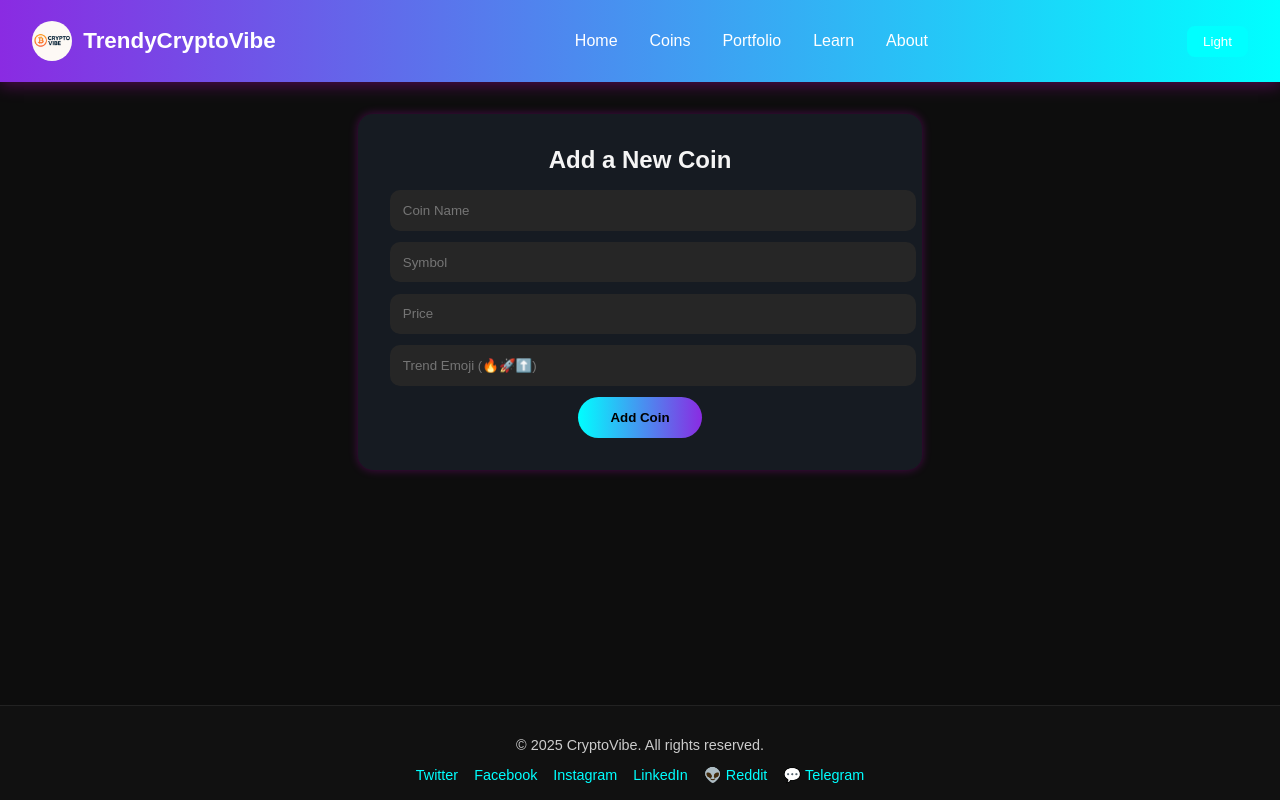
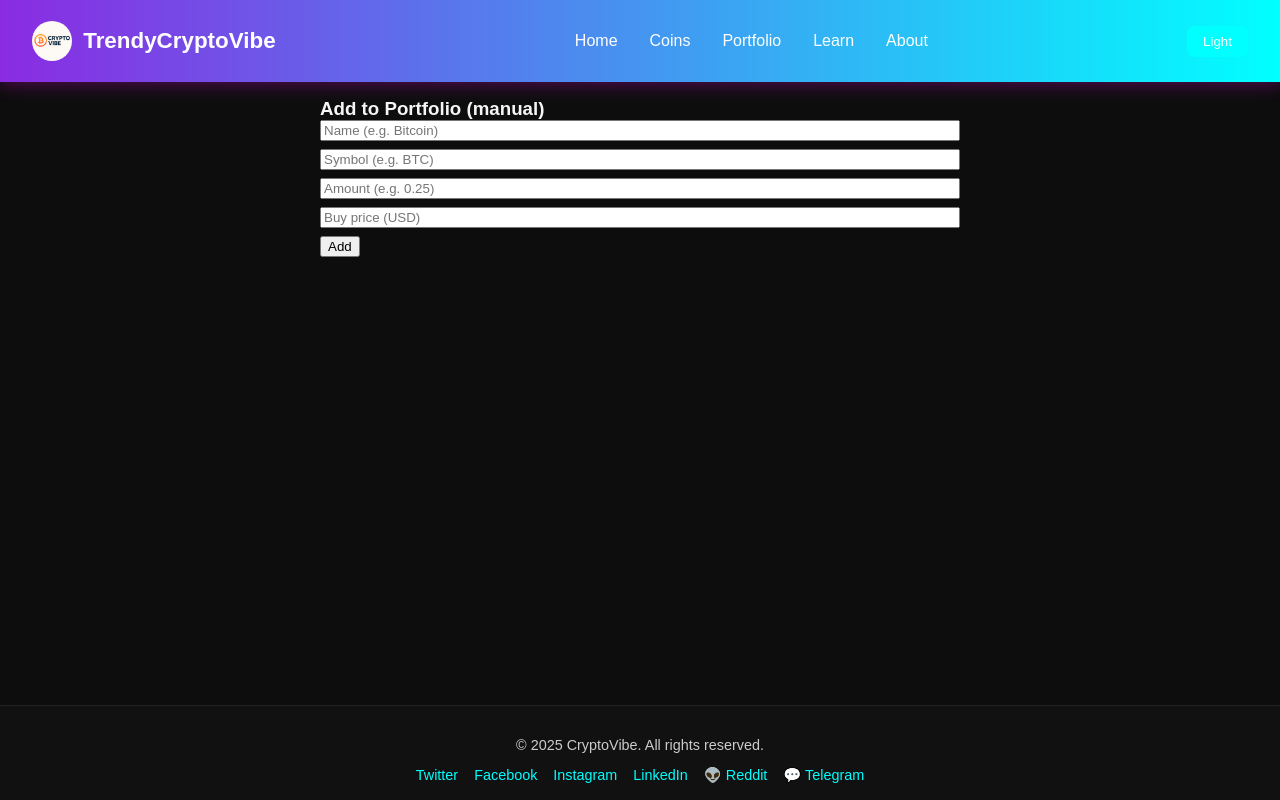
Before and after one commit to Kemmytheboss/trendy-crypto-vibe-frontend, a React (Create React App) app: page /add in a window 1280 px wide. Built offline with nearby package versions, Linux system fonts and the light colour scheme; no server answers.

Commit message:
changed  coinlist components to allow user to add item to portfolio and update on app state using addPortfolioITem

```diff
--- a/src/components/AddCoinForm.jsx
+++ b/src/components/AddCoinForm.jsx
@@ -1,70 +1,62 @@
 import React, { useState } from "react";
 
-function AddCoinForm({ addCoin }) {
-  const [formData, setFormData] = useState({
+/**
+ * Controlled form to add a manual portfolio item (POST to /portfolio)
+ * After POST, calls addPortfolioItem to update App state
+ */
+
+function AddCoinForm({ addPortfolioItem }) {
+  const [form, setForm] = useState({
     name: "",
     symbol: "",
-    price: "",
-    trend: "",
+    amount: "",
+    buyPrice: "",
   });
 
   function handleChange(e) {
-    setFormData({ ...formData, [e.target.name]: e.target.value });
+    setForm({ ...form, [e.target.name]: e.target.value });
   }
 
-  function handleSubmit(e) {
+  async function handleSubmit(e) {
     e.preventDefault();
+    const payload = {
+      name: form.name || form.symbol,
+      symbol: form.symbol.toUpperCase(),
+      amount: parseFloat(form.amount),
+      buyPrice: parseFloat(form.buyPrice),
+      currentPrice: parseFloat(form.buyPrice) || 0,
+      trend: "Added"
+    };
 
-    fetch("http://localhost:8001/coins", {
-      method: "POST",
-      headers: { "Content-Type": "application/json" },
-      body: JSON.stringify(formData),
-    })
-      .then((res) => res.json())
-      .then((newCoin) => {
-        addCoin(newCoin);
-        setFormData({ name: "", symbol: "", price: "", trend: "" });
+    try {
+      const res = await fetch("http://localhost:8001/portfolio", {
+        method: "POST",
+        headers: { "Content-Type": "application/json" },
+        body: JSON.stringify(payload),
       });
+      const data = await res.json();
+      if (addPortfolioItem) addPortfolioItem(data);
+      setForm({ name: "", symbol: "", amount: "", buyPrice: "" });
+      alert("Portfolio item added.");
+    } catch (err) {
+      console.error("Add coin error:", err);
+      alert("Could not add coin. Check json-server.");
+    }
   }
 
   return (
-    <div className="add-form">
-      <h2>Add a New Coin</h2>
-      <form onSubmit={handleSubmit}>
-        <input
-          type="text"
-          name="name"
-          placeholder="Coin Name"
-          value={formData.name}
-          onChange={handleChange}
-          required
-        />
-        <input
-          type="text"
-          name="symbol"
-          placeholder="Symbol"
-          value={formData.symbol}
-          onChange={handleChange}
-          required
-        />
-        <input
-          type="text"
-          name="price"
-          placeholder="Price"
-          value={formData.price}
-          onChange={handleChange}
-          required
-        />
-        <input
-          type="text"
-          name="trend"
-          placeholder="Trend Emoji (🔥🚀⬆️)"
-          value={formData.trend}
-          onChange={handleChange}
-        />
-        <button type="submit">Add Coin</button>
+    <section className="card" style={{ maxWidth: 640, margin: "16px auto" }}>
+      <h3>Add to Portfolio (manual)</h3>
+      <form onSubmit={handleSubmit} style={{ display: "grid", gap: 8 }}>
+        <input name="name" value={form.name} onChange={handleChange} placeholder="Name (e.g. Bitcoin)" />
+        <input name="symbol" value={form.symbol} onChange={handleChange} placeholder="Symbol (e.g. BTC)" required />
+        <input name="amount" value={form.amount} onChange={handleChange} placeholder="Amount (e.g. 0.25)" required />
+        <input name="buyPrice" value={form.buyPrice} onChange={handleChange} placeholder="Buy price (USD)" required />
+        <div style={{ display: "flex", gap: 8 }}>
+          <button className="btn primary" type="submit">Add</button>
+        </div>
       </form>
-    </div>
+    </section>
   );
 }
 
```
